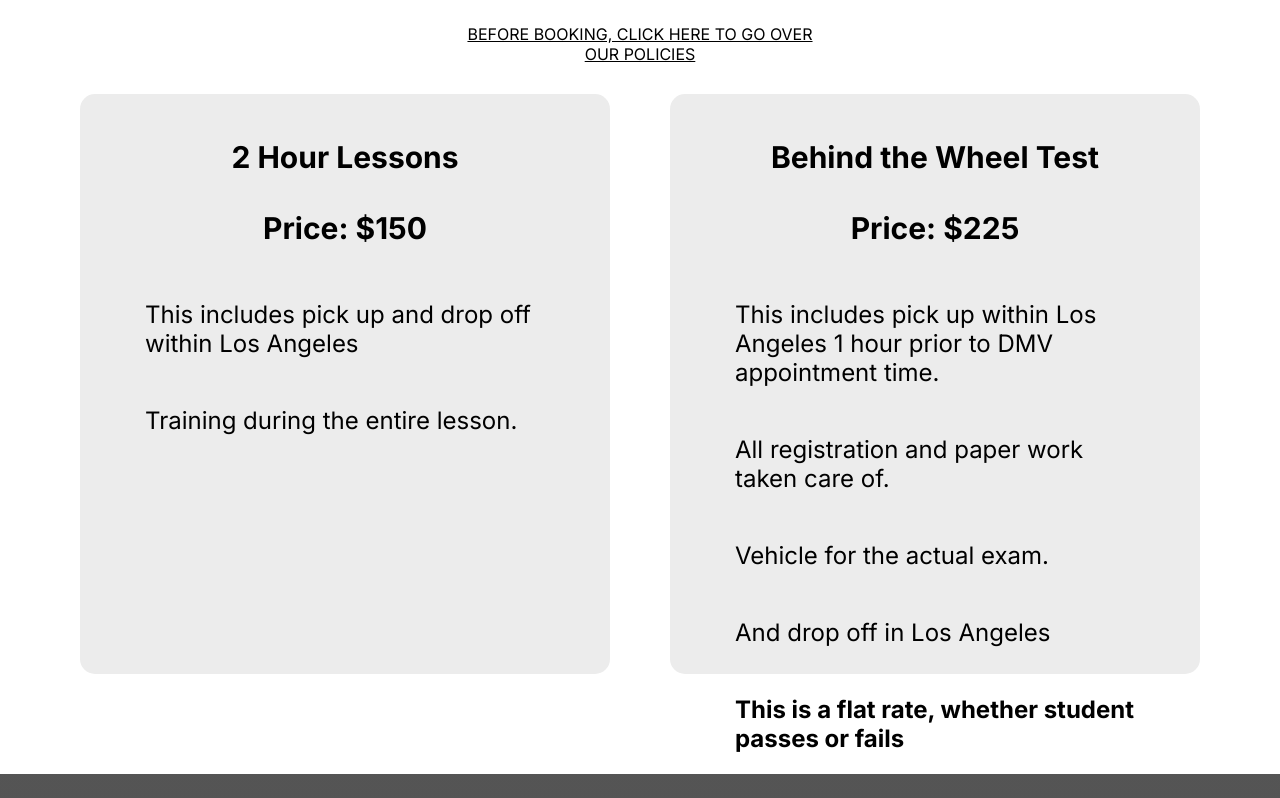
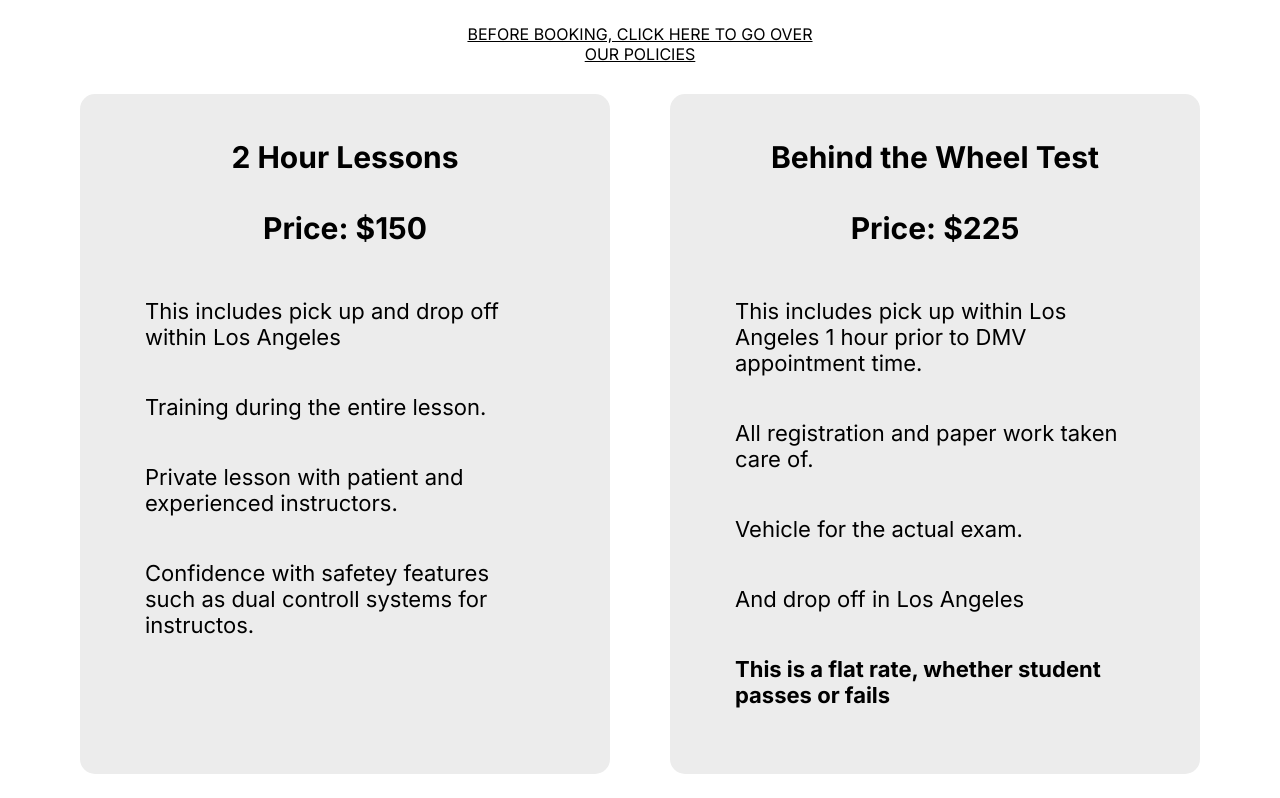
Before and after one commit to mannysanz715/BestDrivingTeacherFront, a React (Vite) app: page / in a window 1280 px wide. Shown: the part 1676-2474 px from the top of the page. Built offline with nearby package versions, Linux system fonts and the light colour scheme; grey boxes are pictures that could not be loaded.

Commit message:
Add more points to pricing car and fix height with test card

```diff
--- a/src/components/Pricing/Pricing.css
+++ b/src/components/Pricing/Pricing.css
@@ -55,7 +55,7 @@
   }
   .card{
     width: 500px;
-    height: 550px;
+    height: 650px;
     display: flex;
     align-items: center;
   }
@@ -67,7 +67,7 @@
     font-size: 30px;
   }
   .rate-description{
-    font-size: 24px;
+    font-size: 22px;
     width: 400px;
   }
 
--- a/src/components/Pricing/Pricing.jsx
+++ b/src/components/Pricing/Pricing.jsx
@@ -21,6 +21,8 @@ useEffect(()=>{
           <p className='rate-price'>Price: $150</p>
           <p className='rate-description'>This includes pick up and drop off within Los Angeles</p>
           <p className='rate-description'>Training during the entire lesson.</p>
+          <p className='rate-description'>Private lesson with patient and experienced instructors.</p>
+          <p className='rate-description'>Confidence with safetey features such as dual controll systems for instructos.</p>
         </div>
         <div data-aos='fade-up' className="drive-test-pricing card end">
           <h3 className='rate-title'>Behind the Wheel Test</h3>
```
